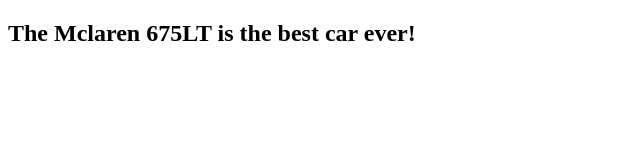
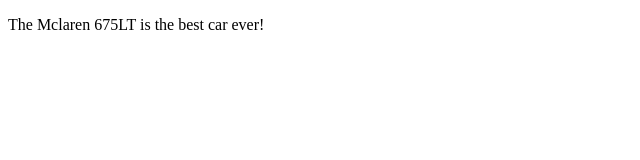
Before and after one commit to Ryan-Cox/coursera-test, a plain HTML site: page site/index.html in a window 1280 px wide. Shown: the whole page, without its empty margins (0-640 px from the left). Drawn offline with Linux system fonts and the light colour scheme.

Commit message:
Another Addition to the home page.

```diff
--- a/site/index.html
+++ b/site/index.html
@@ -3,11 +3,11 @@
 <head>
 	<title>No. 1 Car</title>
 	<style type="text/css">
-		h1 {font-family: arial
-			font-style: strong em;}
+		p {font-family: arial-bold
+			font-size: 60;}
 	</style>
 </head>
 <body>
-<h2>The Mclaren 675LT is the best car ever!<h2>
+<p>The Mclaren 675LT is the best car ever!<p>
 </body>
 </html>
```
